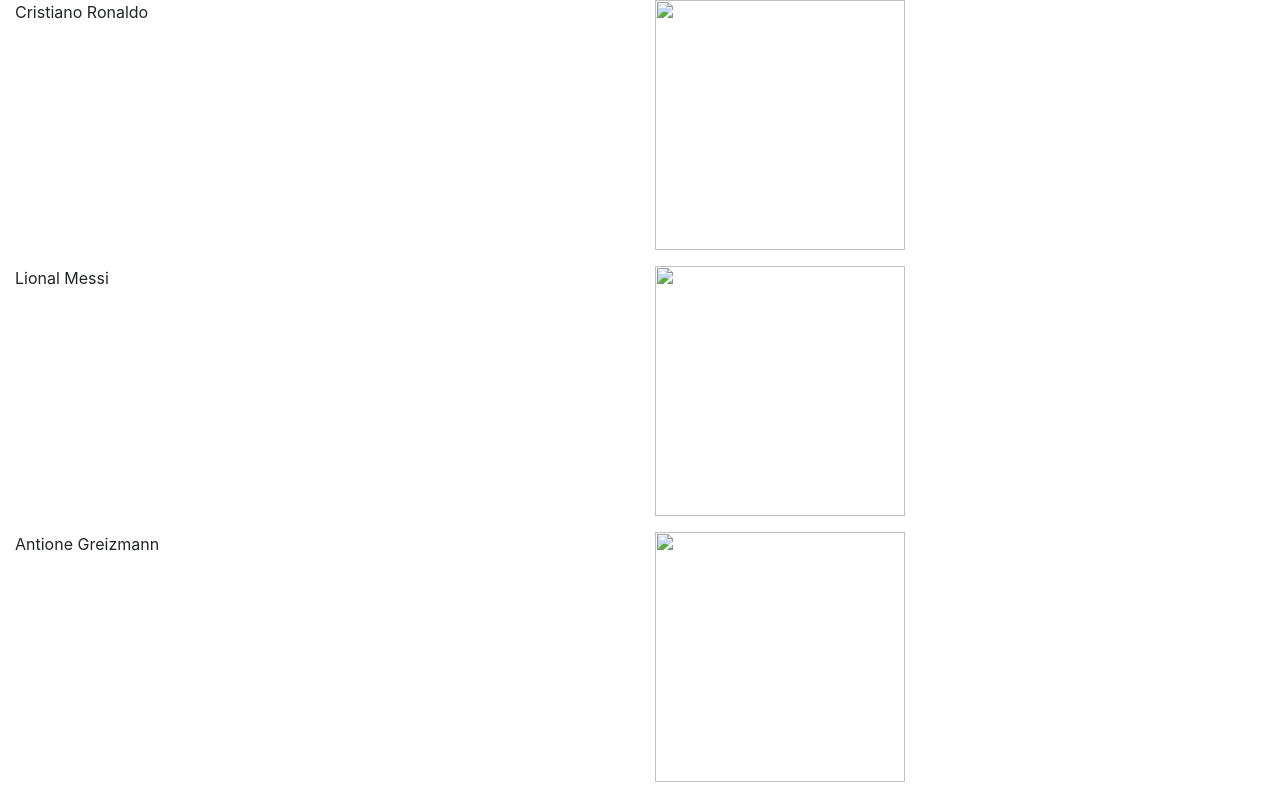
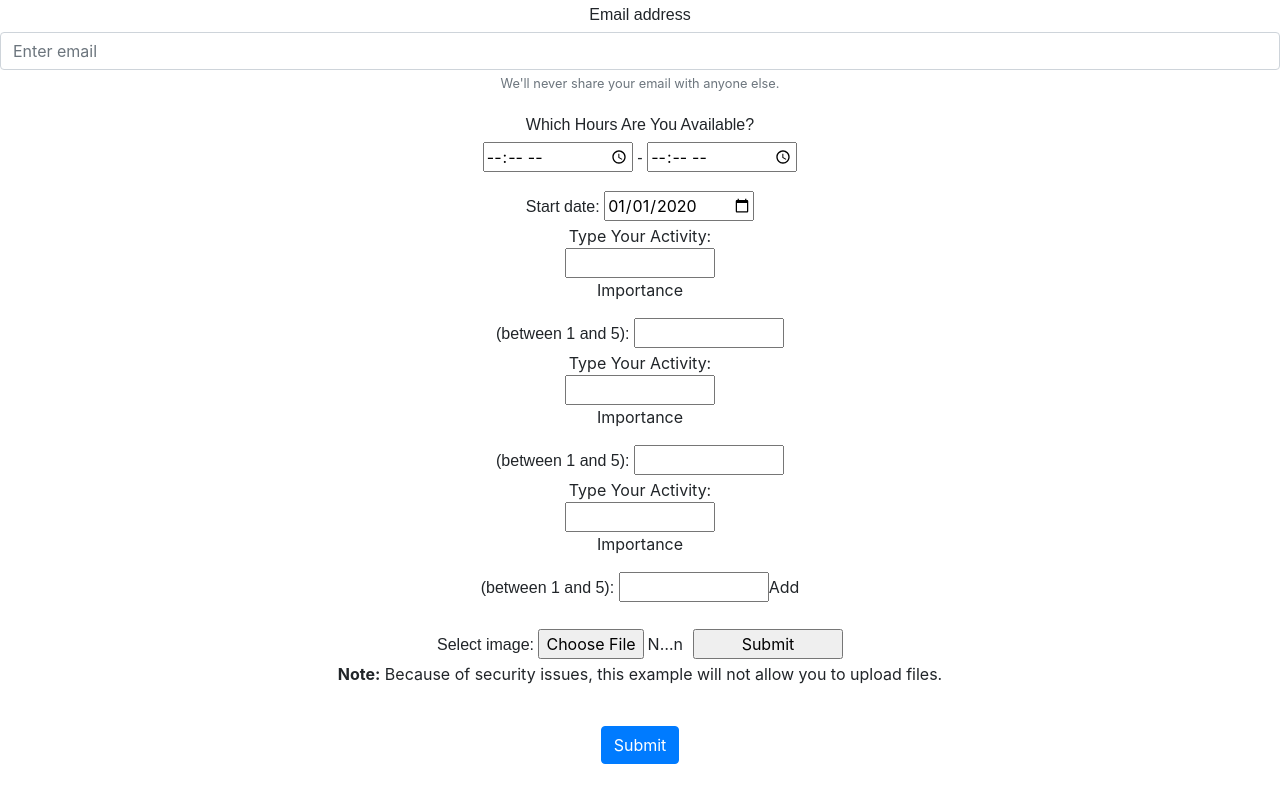
Before and after one commit to amir21-meet/meetyl1, a plain HTML site: page bexercise.htm in a window 1280 px wide. Drawn offline with nearby package versions, Linux system fonts and the light colour scheme.

Commit message:
Add files via upload

```diff
--- a/bexercise.htm
+++ b/bexercise.htm
@@ -1,46 +1,91 @@
 <html>
 <head>
+  <link rel="stylesheet" href="time.css">
   <title>Bootstrap Example</title>
   <meta charset="utf-8">
-  <meta name="viewport" content="width=device-width, initial-scale=1">
+  <meta name="viewport" content="width=device-250px, initial-scale=1">
   <link rel="stylesheet" href="https://maxcdn.bootstrapcdn.com/bootstrap/4.3.1/css/bootstrap.min.css">
   <script src="https://ajax.googleapis.com/ajax/libs/jquery/3.4.0/jquery.min.js"></script>
   <script src="https://cdnjs.cloudflare.com/ajax/libs/popper.js/1.14.7/umd/popper.min.js"></script>
   <script src="https://maxcdn.bootstrapcdn.com/bootstrap/4.3.1/js/bootstrap.min.js"></script>
 </head>
-   <body>
-       <div class="container-fluid">
-           <div class="row">
-               <div class="col-6">
-                   <p>Cristiano Ronaldo</p>
-               </div>
+   <body><center>
+   	<form>
+  <div class="form-group">
+    <label  width="250px"for="exampleInputEmail1">Email address</label>
+    <input width="150px"type="email" class="form-control" id="exampleInputEmail1" aria-describedby="emailHelp" placeholder="Enter email">
+    <small id="emailHelp" class="form-text text-muted">We'll never share your email with anyone else.</small>
+  </div>
+  <div class="form-group">
+    <label for="exampleInputPassword1">Which Hours  Are You Available?</label><br>
+<input type="time" id="appt" name="appt"
+       min="09:00" max="18:00" required>
+           <label>-</label>
+           <input type="time" id="appt" name="appt"
+       min="09:00" max="18:00" required>
+  </div>
+
+<label for="start">Start date:</label>
+
+<input type="date" id="start" name="trip-start"
+       value="2020-01-01"
+       min="2018-01-01" max="2020-12-31"><br>
+
+Type Your Activity:<br>
+
+<input type="activity" name="activity">
+
+<p>Importance</p>
+   <label for="quantity">(between 1 and 5):</label>
+<input type="number" id="quantity" name="quantity" min="1" max="5">
+<BR>
+Type Your Activity:<br>
+
+<input type="activity" name="activity">
+
+<p>Importance</p>
+   <label for="quantity">(between 1 and 5):</label>
+<input type="number" id="quantity" name="quantity" min="1" max="5"><br>
+Type Your Activity:<br>
+
+<input type="activity" name="activity">
+
+<p>Importance</p>
+   <label for="quantity">(between 1 and 5):</label>
+<input type="number" id="quantity" name="quantity" min="1" max="5"><br.
 
 
-               <div class="col-6">
-                   <p ><a href="https://en.wikipedia.org/wiki/Cristiano_Ronaldo"><img src="ronaldo.jpg" height="250px width250px"></a></p>
-               </div>
-           </div>
+<button ondblclick="My_list()">Add</button> <br><br>
 
 
-           <div class="row">
-               <div class="col-6">
-                   <p>Lional Messi</p>
-               </div>
+<form action="/action_page.php">
+  <label for="img">Select image:</label>
+  <input type="file" id="img" name="img" accept="image/*">
+  <input type="submit">
+</form>
 
+<p><strong>Note:</strong> Because of security issues, this example will not allow you to upload files.</p>
+<script>
 
-               <div class="col-6">
-                   <p ><a href="https://en.wikipedia.org/wiki/Lionel_Messi"><img src="messi.jpg" height="250px width250px"></a></p>
-               </div>
-           </div>
-                      <div class="row">
-               <div class="col-6">
-                   <p>Antione Greizmann</p>
-               </div>
+function My_list()
+{
+   var d = document.getElementById("myCourses");
+   var option = document.createElement("option");
+   option.text = "Interview";
+   d.add(option, d[1]<h1>The input accept attribute</h1>
 
+<form action="/action_page.php">
+  <label for="img">Select image:</label>
+  <input type="file" id="img" name="img" accept="image/*">
+  <input type="submit">
+</form>
 
-               <div class="col-6">
-                   <p ><a href="https://en.wikipedia.org/wiki/Antoine_Griezmann"><img src="mann.jpg" height="250px width250px"></a></p>
-               </div>
-       </div>
+<p><strong>Note:</strong> Because of security issues, this example will not allow you to upload files.</p>}
+
+</script><br>
+         <button type="submit" class="btn btn-primary">Submit</button><br>
+
+</form>
+</center>
    </body>
 </html>
--- /dev/null
+++ b/time.css
@@ -0,0 +1,13 @@
+label {
+    display: block;
+    font: 1rem 'Fira Sans', sans-serif;
+
+}
+
+input,
+label {
+    margin: .4rem 0;
+}
+input{
+	width: 150px;
+}
```
